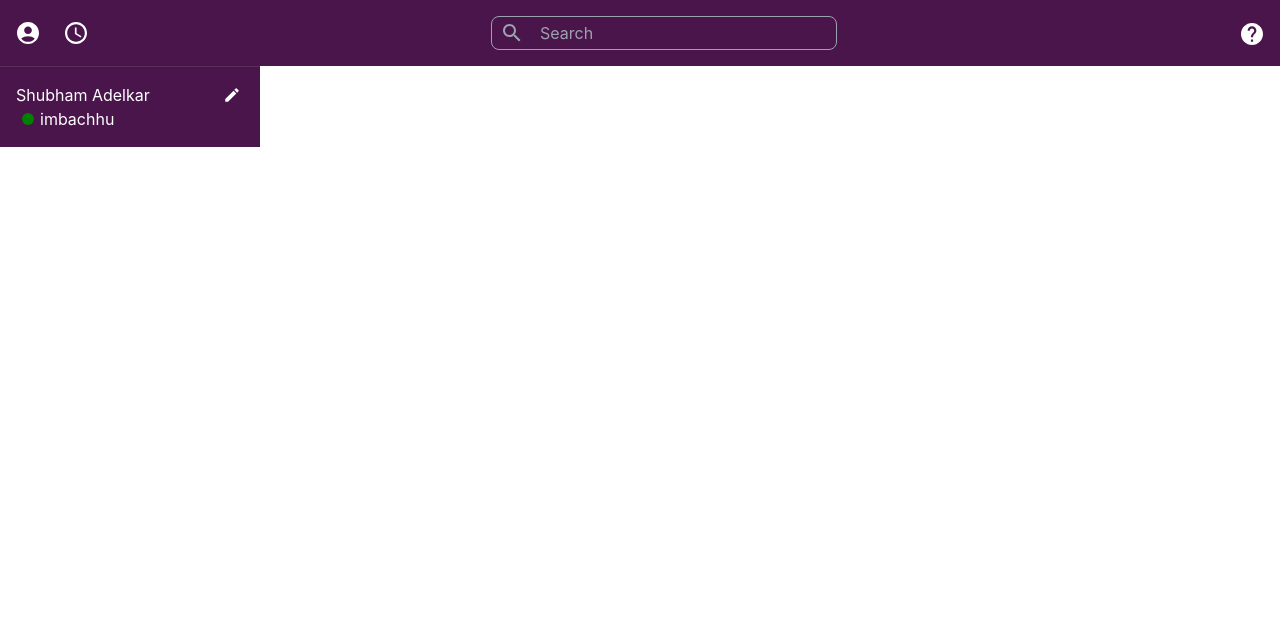
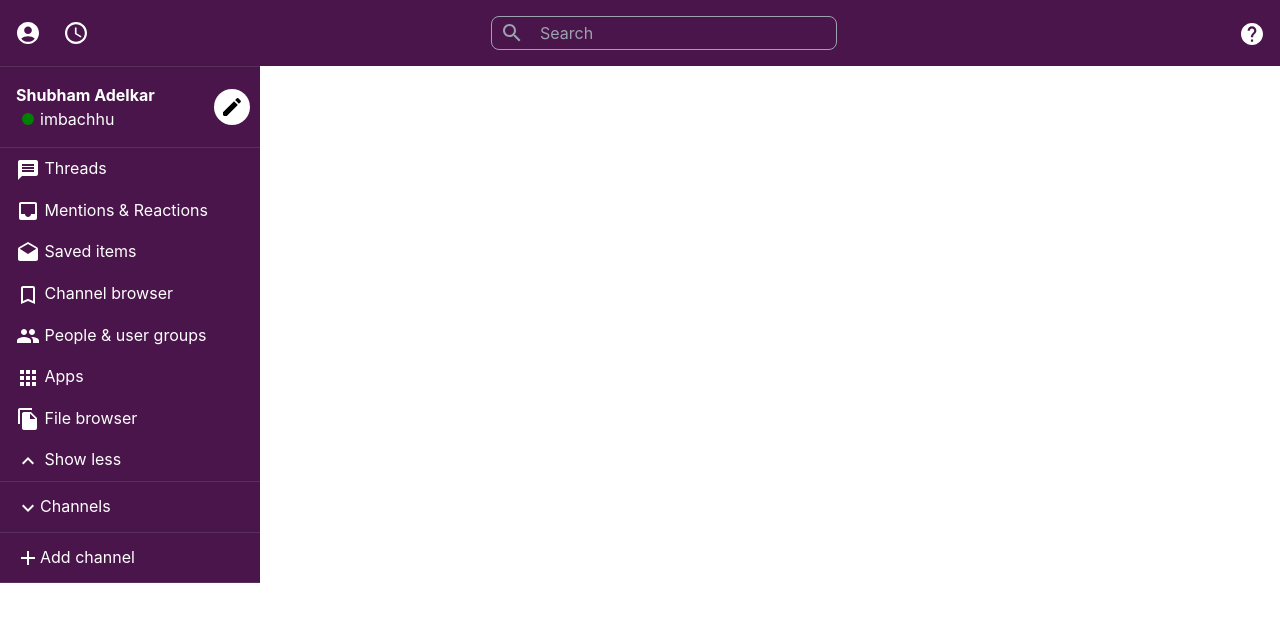
Before and after one commit to ShubhamAdelkar/slack-clone, a React (Vite) app: page / in a window 1280 px wide. Shown: the top 622 px of the page. Built offline with nearby package versions, Linux system fonts and the light colour scheme.

Commit message:
update sidebar

```diff
--- a/src/Components/Sidebar.jsx
+++ b/src/Components/Sidebar.jsx
@@ -1,18 +1,71 @@
 import React from "react";
 import ModeEditIcon from "@mui/icons-material/ModeEdit";
 import FiberManualRecordIcon from "@mui/icons-material/FiberManualRecord";
+import MessageIcon from "@mui/icons-material/Message";
+import InboxIcon from "@mui/icons-material/Inbox";
+import DraftsIcon from "@mui/icons-material/Drafts";
+import BookmarkBorderIcon from "@mui/icons-material/BookmarkBorder";
+import PeopleIcon from "@mui/icons-material/People";
+import AppsIcon from "@mui/icons-material/Apps";
+import AddIcon from "@mui/icons-material/Add";
+import FileCopyIcon from "@mui/icons-material/FileCopy";
+import ExpandLessIcon from "@mui/icons-material/ExpandLess";
+import ExpandMoreIcon from "@mui/icons-material/ExpandMore";
 
 export default function Sidebar() {
   return (
-    <div className=" bg-[#4A154B] text-white flex border-t border-[#592f5b] w-[260px] p-4 justify-between">
-      <div className="">
-        <h2 className="">Shubham Adelkar</h2>
-        <div className="flex flex-row">
-          <FiberManualRecordIcon className="text-[green] scale-75" />
-          <h3 className="">imbachhu</h3>
+    <div className="flex flex-col  bg-[#4A154B] text-white w-[260px] justify-between">
+      <div className="flex border-t border-[#592f5b] border-b p-4 justify-between items-center">
+        <div className="flex flex-col items-start">
+          <h2 className="font-bold">Shubham Adelkar</h2>
+          <div className="flex flex-row">
+            <FiberManualRecordIcon className="text-[green] scale-75" />
+            <h3 className="">imbachhu</h3>
+          </div>
         </div>
+        <ModeEditIcon className="scale-150 bg-white text-black rounded-full p-1" />
       </div>
-      <ModeEditIcon className="scale-75" />
+
+      <div className="border-b border-[#592f5b]">
+        <ul className="flex flex-col">
+          <li className="hover:bg-[#430c44] cursor-pointer px-4 py-2">
+            <MessageIcon /> Threads
+          </li>
+          <li className="hover:bg-[#430c44] cursor-pointer px-4 py-2">
+            <InboxIcon /> Mentions & Reactions
+          </li>
+          <li className="hover:bg-[#430c44] cursor-pointer px-4 py-2">
+            <DraftsIcon /> Saved items
+          </li>
+          <li className="hover:bg-[#430c44] cursor-pointer px-4 py-2">
+            <BookmarkBorderIcon /> Channel browser
+          </li>
+          <li className="hover:bg-[#430c44] cursor-pointer px-4 py-2">
+            <PeopleIcon /> People & user groups
+          </li>
+          <li className="hover:bg-[#430c44] cursor-pointer px-4 py-2">
+            <AppsIcon /> Apps
+          </li>
+          <li className="hover:bg-[#430c44] cursor-pointer px-4 py-2">
+            <FileCopyIcon /> File browser
+          </li>
+          <li className="hover:bg-[#430c44] cursor-pointer px-4 py-2">
+            <ExpandLessIcon /> Show less
+          </li>
+        </ul>
+      </div>
+      <ul className="border-b border-[#592f5b]">
+        <li className="hover:bg-[#430c44] cursor-pointer px-4 py-3">
+          <ExpandMoreIcon />
+          Channels
+        </li>
+      </ul>
+      <ul className="border-b border-[#592f5b]">
+        <li className="hover:bg-[#430c44] cursor-pointer px-4 py-3">
+          <AddIcon />
+          Add channel
+        </li>
+      </ul>
     </div>
   );
 }
```
